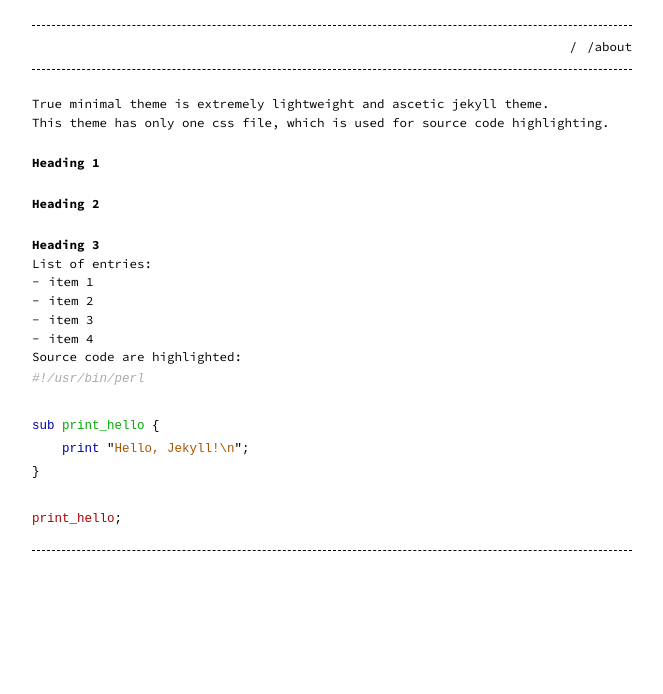
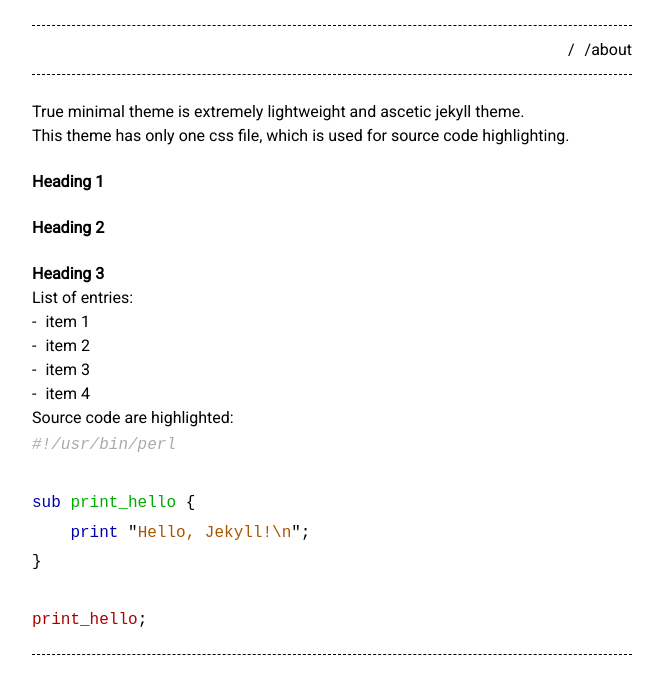
Before and after one commit to luihabl/luihabl.github.io, a Jekyll site: the page built from _posts/2018-01-01-jekyll-true-minimal-theme.md, in a window 1280 px wide. Shown: the top 694 px of the page, without its empty margins (308-971 px from the left). Built offline with Jekyll 4.4.1, drawn with Linux system fonts in a browser that asks for light colours.

Commit message:
Testing emojis

```diff
--- a/_sass/base.scss
+++ b/_sass/base.scss
@@ -1,15 +1,43 @@
 @charset "utf-8";
 @import url('https://fonts.googleapis.com/css?family=Source+Code+Pro:400,700');
+@import url('https://fonts.googleapis.com/css?family=Sen&display=swap');
+@import url('https://fonts.googleapis.com/css?family=Roboto&display=swap');
 
 /**
  * Style variables
  */
-$base-font-family:     'Source Code Pro', monospace !default;
-$base-font-size:       12.5px !default;
+$base-font-family:     'Roboto', sans-serif !default;
+$base-font-size:       16.0px !default;
 $mobile-font-size:     12px !default;
 $base-line-height:     1.5 !default;
 $container-width:      90% !default;
 $container-max-width:  600px !default;
+
+
+/**
+ * Emojis
+ */
+img.emojione {
+  // Override any img styles to ensure Emojis are displayed inline
+  margin: 0px !important;
+  display: inline !important;
+
+  height: auto;
+  width: 50px;
+}
+
+p#wrong-test {
+  border-top: 1px solid black;
+  border-bottom: 1px solid black;
+  display: inline-block;
+}
+
+span.emoji {
+  font-size: 20px;
+  vertical-align: middle;
+  line-height: 0;
+}
+
 
 /**
  * Global
```
Also changed, not shown: _posts/2019-03-27-test.md (+1 -1 lines), index.md (+2 -1 lines).
